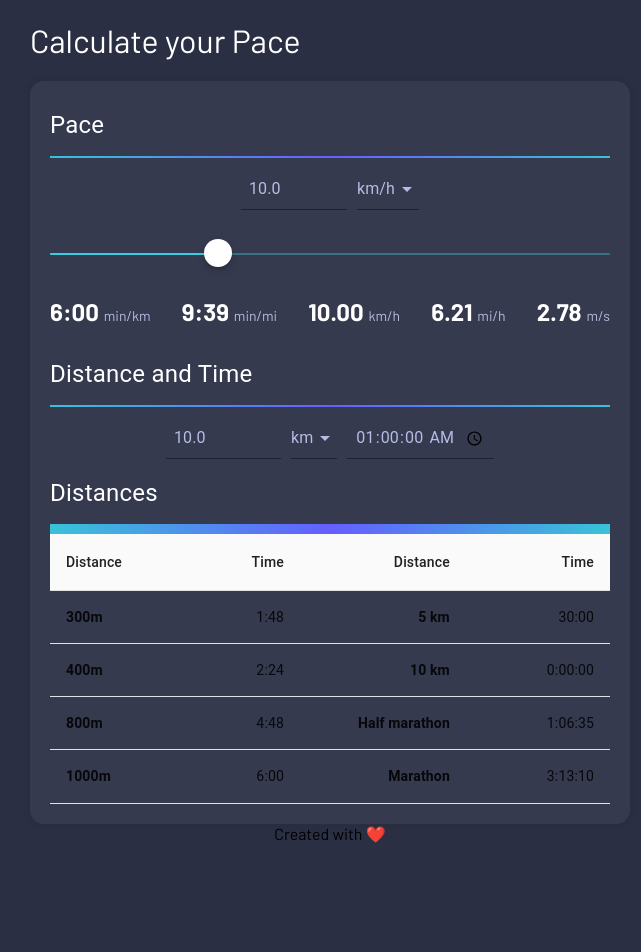
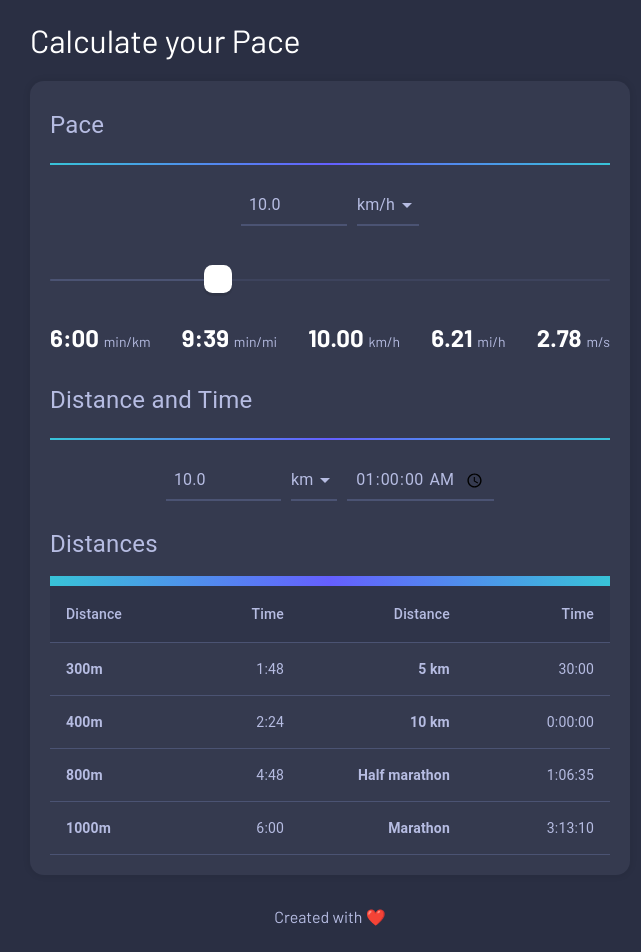
Before and after one commit to gilbertlucas46/react-pace-calc-app, a React (Create React App) app: page / in a window 1280 px wide. Shown: the top 952 px of the page, without its empty margins (310-951 px from the left). Before the commit the page ends 852 px from the top, so only its background shows below. Built offline with nearby package versions, Linux system fonts and the light colour scheme.

Commit message:
Updated stylings

```diff
--- a/src/components/Footer.js
+++ b/src/components/Footer.js
@@ -5,6 +5,8 @@ const FooterContainer = styled.header`
   max-width: ${props => props.theme.maxWidth};
   margin: 0 auto;
   text-align: center;
+  margin: 2em auto;
+  color: ${props => props.theme.colors.purpleLight};
 `;
 
 export const Footer = () => {
--- a/src/components/Layout.js
+++ b/src/components/Layout.js
@@ -14,6 +14,7 @@ const theme = {
     purpleLight: "#b6bce2",
     sea: "#3bcde2",
     white: "#ffff",
+    borderColor: "#4b5373",
   },
   fonts: ["sans-serif", "Roboto"],
   radius:  {
--- a/src/components/PaceInput.js
+++ b/src/components/PaceInput.js
@@ -1,7 +1,6 @@
 import React from 'react';
 import PropTypes from "prop-types";
 
-import styled from 'styled-components';
 import { withStyles } from '@material-ui/core/styles';
 import TextField from "@material-ui/core/TextField";
 import MenuItem from "@material-ui/core/MenuItem";
@@ -13,12 +12,11 @@ import Formatter from "./utils/Formatter";
 import paceUnits from "./utils/PaceUnits";
 
 
-const iOSBoxShadow =
-  '0 3px 1px rgba(0,0,0,0.1),0 4px 8px rgba(0,0,0,0.13),0 0 0 1px rgba(0,0,0,0.02)';
+const BoxShadow = '0 3px 1px rgba(0,0,0,0.1)';
 
 const RangeSLider = withStyles({
   root: {
-    color: '#3bcde2',
+    color: '#4b5373',
     height: 8,
     margin: '20px 0',
   },
@@ -26,14 +24,15 @@ const RangeSLider = withStyles({
     height: 28,
     width: 28,
     backgroundColor: '#fff',
-    boxShadow: iOSBoxShadow,
+    boxShadow: BoxShadow,
     marginTop: -14,
     marginLeft: -14,
+    borderRadius: '30%',
     '&:focus,&:hover,&$active': {
-      boxShadow: '0 3px 1px rgba(0,0,0,0.1),0 4px 8px rgba(0,0,0,0.3),0 0 0 1px rgba(0,0,0,0.02)',
+      boxShadow: '0 0 0 5px rgba(0, 0, 0, 0.1)',
       // Reset on touch devices, it doesn't add specificity
       '@media (hover: none)': {
-        boxShadow: iOSBoxShadow,
+        boxShadow: BoxShadow,
       },
     },
   },
--- a/src/components/ResultTable.js
+++ b/src/components/ResultTable.js
@@ -1,5 +1,6 @@
 import React from 'react';
 import PropTypes from "prop-types";
+import styled from 'styled-components';
 import { makeStyles } from '@material-ui/core/styles';
 import FormControl from "@material-ui/core/FormControl";
 import FormLabel from "@material-ui/core/FormLabel";
@@ -10,6 +11,28 @@ import TableHead from "@material-ui/core/TableHead";
 import TableRow from "@material-ui/core/TableRow";
 
 import Formatter from "./utils/Formatter";
+
+const TableContainer = styled.div`
+  table {
+    thead {
+      tr {
+        th {
+          background-color: rgba(42, 47, 67, 0.4);
+          color: ${props => props.theme.colors.purpleLight};
+          border-bottom: 1px solid ${props => props.theme.colors.borderColor};
+        }
+      }
+    }
+    tbody {
+      tr {
+        td {
+          color: ${props => props.theme.colors.purpleLight};
+          border-bottom: 1px solid ${props => props.theme.colors.borderColor};
+        }
+      }
+    }
+  }
+`;
 
 const columns = [
   { id: 'header_1', label: 'Distance', minWidth: 90, align: 'left',},
@@ -56,7 +79,7 @@ const ResultTable = ({pace, imperial}) => {
       };
     });
   return (
-    <>
+    <TableContainer>
       <FormControl className={classes.container} component="fieldset">
       <FormLabel component="legend">
         Distances
@@ -97,7 +120,7 @@ const ResultTable = ({pace, imperial}) => {
         </TableBody>
       </Table>
     </FormControl>
-    </>
+    </TableContainer>
   )
 }
 
--- a/src/components/styles/form.js
+++ b/src/components/styles/form.js
@@ -1,16 +1,4 @@
-import styled, { keyframes } from 'styled-components';
-
-const loading = keyframes`
-  from {
-    background-position: 0 0;
-    /* rotate: 0; */
-  }
-
-  to {
-    background-position: 100% 100%;
-    /* rotate: 360deg; */
-  }
-`;
+import styled from 'styled-components';
 
 const Form = styled.form`
   box-shadow: 0 0 5px 3px rgba(0, 0, 0, 0.05);
@@ -28,13 +16,19 @@ const Form = styled.form`
   .Inputs {
     flex-flow: inherit;
     margin: 0 5px;
-  }
-  .contents {
-    .Inputs  {
-      > div, svg{
+    > div {
+      &:hover {
+        &:before {
+          border-bottom: 2px solid rgba(42,47,67,0.4);
+        }
+      }
+      &:before {
+        border-bottom: 2px solid ${props => props.theme.colors.borderColor};
+      }
+    }
+    > div, svg{
         color:  ${props => props.theme.colors.purpleLight};
       }
-    }
   }
   .paces {
     display: flex;
@@ -75,12 +69,15 @@ const Form = styled.form`
     padding: 0;
     width: 100%;
     legend {
-      color: ${props => props.theme.colors.white};
+      color: ${props => props.theme.colors.purpleLight};
       font-size: 1em;
       margin-bottom: .3em;
       line-height: 2em;
     }
     &.title {
+      legend {
+        margin-bottom: .6em;
+      }
       &:before {
         height: 2px;
       }
@@ -88,7 +85,7 @@ const Form = styled.form`
     > div {
       display: flex;
       justify-content: center;
-      margin: 10px -5px;
+      margin: .8em -5px;
       .Inputs {
         flex-flow: inherit;
         margin: 0 5px;
@@ -112,7 +109,6 @@ const Form = styled.form`
     }
     &[aria-busy='true']::before {
       background-size: 50% auto;
-      animation: ${loading} 0.5s linear infinite;
     }
   }
 `;
```
